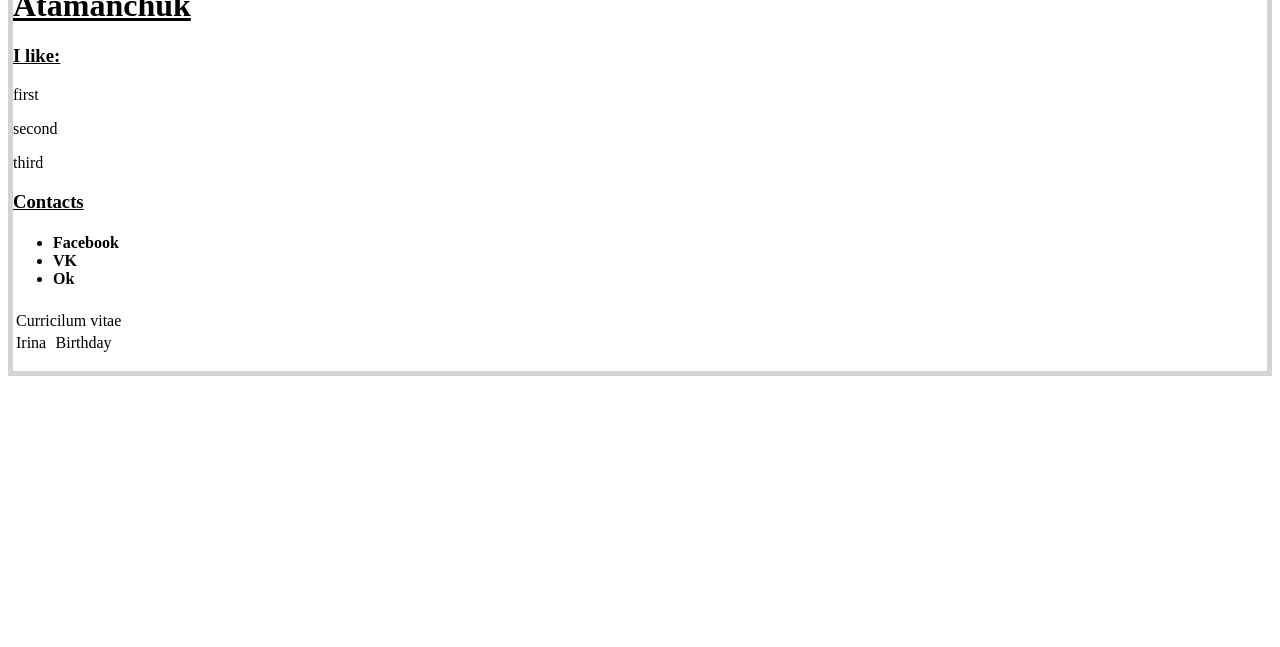
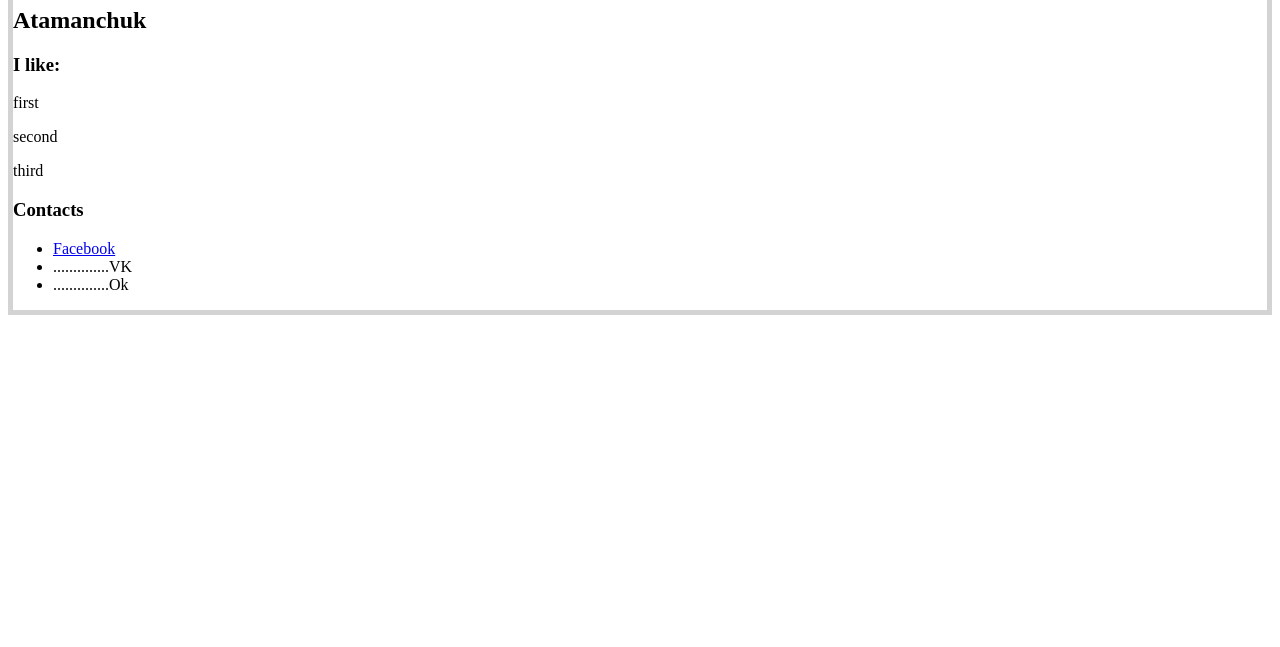
Before and after one commit to IraAta/IraAta.github.io, a plain HTML site: page IraAta homework.html in a window 1280 px wide. Shown: the part 153-800 px from the top of the page. Drawn offline with Linux system fonts and the light colour scheme.

Commit message:
changes for base structure

```diff
--- a/IraAta homework.html
+++ b/IraAta homework.html
@@ -4,45 +4,43 @@
 	<meta charset="utf-8">
 	<title>IraAtaHW</title>
 	<style type="text/css">
-		.center{
+		.center {
 			text-align: center;
 		}
-		.borderDiv{border: 5px solid lightgrey;
+		#container {
+			border: 5px solid lightgrey;
+		}
+		#bottom {
+			display: flex;
 		}
 	</style>
 </head>
 <body>
-	<div class="borderDiv lightgrey">
-	<div class="center">
+	<div id="container">
+		<div id="top">
 			<h2>Curriculum vitae</h2>
 		</div>
-	<div>
-		<p><h1>Irina</h1></p>
-		<p><u><h1>Atamanchuk</h1></u></p>
-	</div>
-	<div>
-		<p><h3><u>I like:</u></h3></p>
+		<div id="bottom">
+			<div id="leftSide">
+				<h1>Irina</h1>
+				<h2>Atamanchuk</h2>
+				<h3>I like:</h3>
 				<p>first</p>
 				<p>second</p>
 				<p>third</p>
-		<p><h3><u>Contacts</u></h3>
-			<ul><h4>
-				<li>Facebook</li>
-				<li>VK</li>
-				<li>Ok</li>
-				</h4>
+				<h3>Contacts</h3>
+				<ul>
+					<li>
+						<a href="http://www.facebook.com">Facebook</a>
+					</li>
+					<li>..............VK</li>
+					<li>..............Ok</li>
 				</ul>
-		</p>
 			</div>
-		<p>
-			<table>
-				<tr>
-					<td colspan="2">Curricilum vitae</td>
-				</tr>
-				<tr>
-					<td>Irina</td>
-					<td rowspan="2">Birthday</td>
-				</tr>
-			</table>
-		</p>
-	</h1></p></div></div></body></html>
+			<div id="rightSide">
+
+			</div>
+		</div>
+	</div>
+</body>
+</html>
```
Lines whose indentation alone changed are shown as unchanged.
